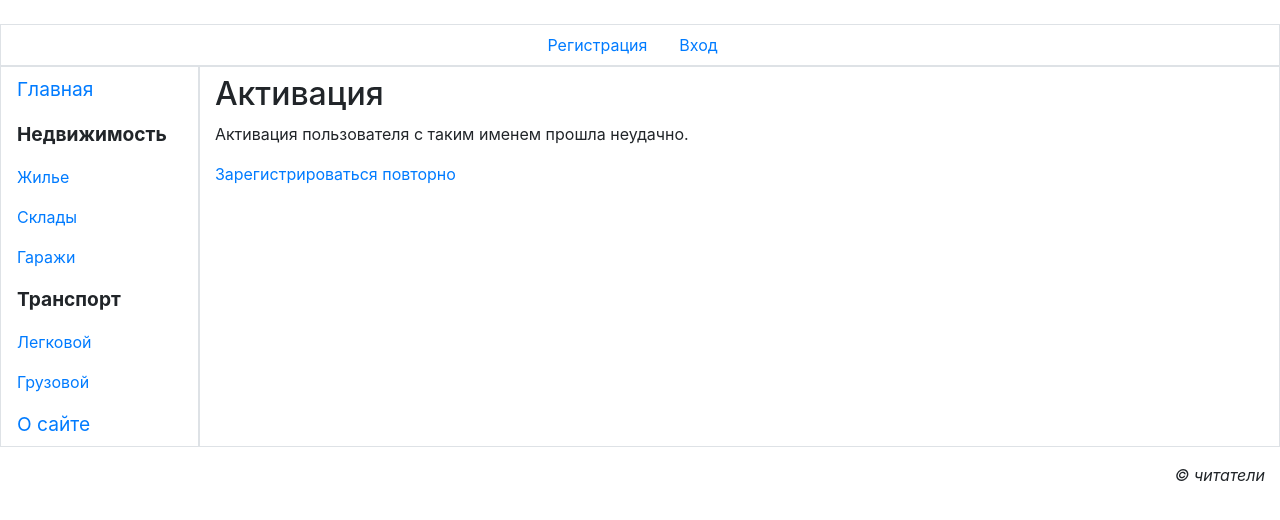
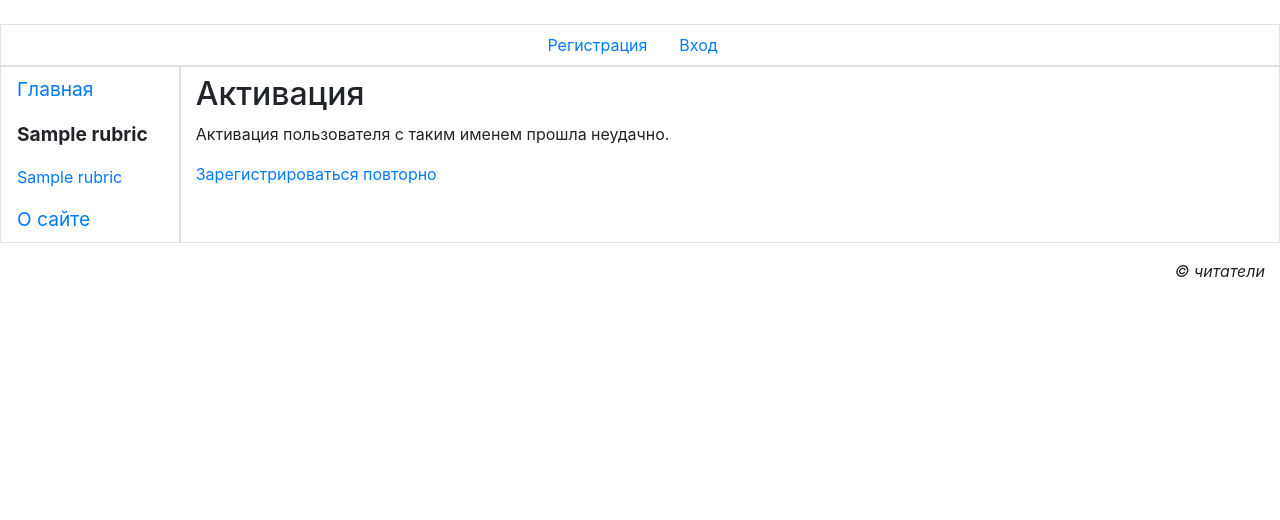
Before and after one commit to Sakkadas/Bulletin-board, a Django app: page /accounts/register/activate/1/ in a window 1280 px wide. Shown: the part 115-635 px from the top of the page. Run offline with Django 3.2, Linux system fonts and the light colour scheme; tables that the repository leaves empty hold one stand-in row (values such as "Sample post"); some libraries are stand-ins or nearby versions.

Commit message:
add plug-view, rubrics in template

```diff
--- a/bboard/main/templates/layout/basic.html
+++ b/bboard/main/templates/layout/basic.html
@@ -47,13 +47,14 @@
     <div class="row">
         <nav class="col-md-auto nav flex-column border">
             <a class="nav-link root" href="{% url 'main:index' %}">Главная</a>
-            <span class="nav-link root font-weight-bold">Недвижимость</span>
-            <a class="nav-link" href="#">Жилье</a>
-            <a class="nav-link" href="#">Склады</a>
-            <a class="nav-link" href="#">Гаражи</a>
-            <span class="nav-link root font-weight-bold" href="#">Транспорт</span>
-            <a class="nav-link" href="#">Легковой</a>
-            <a class="nav-link" href="#">Грузовой</a>
+            {% for rubric in rubrics %}
+            {% ifchanged rubric.super_rubric.pk %}
+            <span class="nav-link root font-weight-bold">
+                {{ rubric.super_rubric.name }}</span>
+            {% endifchanged %}
+            <a class="nav-link" href="{% url 'main:by_rubric' pk=rubric.pk %}">
+                {{ rubric.name }}</a>
+            {% endfor %}
                <a class="nav-link root" href="{% url 'main:other' page='about' %}">
                 О сайте</a>
         </nav>
--- a/bboard/main/urls.py
+++ b/bboard/main/urls.py
@@ -14,6 +14,7 @@ urlpatterns = [
     path('accounts/password/change/', BBPasswordChangeView.as_view(), name='password_change'),
     path('accounts/profile/', profile, name='profile'),
     path('accounts/login/', BBLoginView.as_view(), name='login'),
+    path('<int:pk>/', by_rubrics, name='by_rubric'),
     path('<str:page>/', other_page, name='other'),
     path('', index, name='index'),
 ]
--- a/bboard/main/views.py
+++ b/bboard/main/views.py
@@ -113,3 +113,7 @@ class ChangeUserInfoView(SuccessMessageMixin, LoginRequiredMixin,
         if not queryset:
             queryset = self.get_queryset()
         return get_object_or_404(queryset, pk=self.user_id)
+
+#plug
+def by_rubrics(request, pk):
+    pass
```
